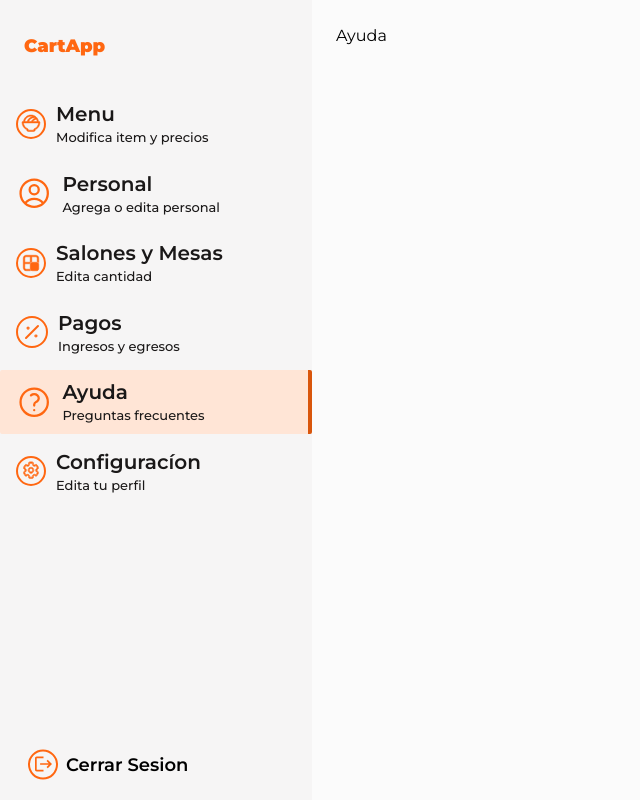
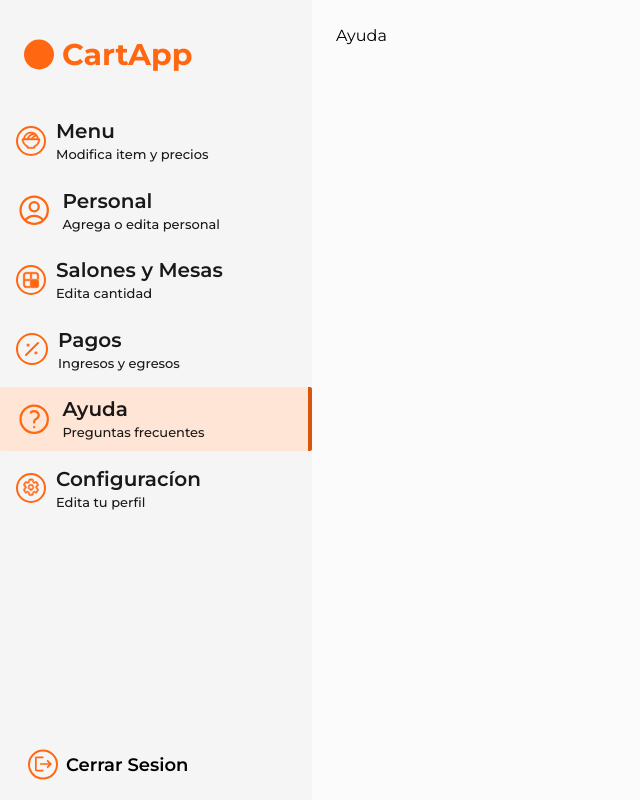
Before and after one commit to No-Country/s12-25-t-java-next, a Next.js app in the folder Frontend/: page /admin/dashboard/help in a window 1280 px wide. Shown: the whole page, without its empty margins (0-640 px from the left). Built offline with nearby package versions, Linux system fonts and the light colour scheme.

Commit message:
add close sidebar outside and style sidebar

```diff
--- a/Frontend/src/app/admin/dashboard/config/page.tsx
+++ b/Frontend/src/app/admin/dashboard/config/page.tsx
@@ -2,7 +2,7 @@ import BreadCrumbs from '@/components/Admin/BreadCrumbs'
 import { Metadata } from 'next'
 
 export const metadata: Metadata = {
-	title: 'Admin Perfil | Alacartaapp',
+	title: 'Admin Perfil ',
 	description: 'Este es el dashboard del administrador para editar su perfil',
 	// other metadata
 }
--- a/Frontend/src/app/admin/dashboard/help/page.tsx
+++ b/Frontend/src/app/admin/dashboard/help/page.tsx
@@ -2,7 +2,7 @@ import BreadCrumbs from '@/components/Admin/BreadCrumbs'
 import { Metadata } from 'next'
 
 export const metadata: Metadata = {
-	title: 'Admin | Alacartaapp',
+	title: 'Admin ayuda',
 	description: 'Este es el dashboard del administrador para ayuda',
 	// other metadata
 }
--- a/Frontend/src/app/admin/dashboard/layout.tsx
+++ b/Frontend/src/app/admin/dashboard/layout.tsx
@@ -5,7 +5,7 @@ import Header from '@/components/Header'
 import Sidebar from '@/components/Admin/Sidebar'
 
 function AdminLayout({ children }: { children: React.ReactNode }) {
-	const [sidebarOpen, setSidebarOpen] = useState(false)
+
 	const [loading, setLoading] = useState<boolean>(true)
 	useEffect(() => {
 		setTimeout(() => setLoading(false), 1000)
--- a/Frontend/src/app/admin/dashboard/menu/page.tsx
+++ b/Frontend/src/app/admin/dashboard/menu/page.tsx
@@ -2,7 +2,7 @@ import { Metadata } from 'next'
 import BreadCrumbs from '../../../../components/Admin/BreadCrumbs/index'
 
 export const metadata: Metadata = {
-	title: 'Admin | Alacartaapp',
+	title: 'Admin Menu',
 	description: 'Este es el dashboard del administrador para el menu',
 	// other metadata
 }
--- a/Frontend/src/app/admin/dashboard/mesas/page.tsx
+++ b/Frontend/src/app/admin/dashboard/mesas/page.tsx
@@ -2,7 +2,7 @@ import BreadCrumbs from '@/components/Admin/BreadCrumbs'
 import { Metadata } from 'next'
 
 export const metadata: Metadata = {
-	title: 'Admin mesas | Alacartaapp',
+	title: 'Admin mesas ',
 	description: 'Este es el dashboard del administrador para las mesas',
 	// other metadata
 }
--- a/Frontend/src/app/admin/dashboard/pay/page.tsx
+++ b/Frontend/src/app/admin/dashboard/pay/page.tsx
@@ -2,7 +2,7 @@ import BreadCrumbs from '@/components/Admin/BreadCrumbs'
 import { Metadata } from 'next'
 
 export const metadata: Metadata = {
-	title: 'Admin | Alacartaapp',
+	title: 'Admin pagos ',
 	description:
 		'Este es el dashboard del administrador para actualizar los pagos',
 	// other metadata
--- a/Frontend/src/components/Admin/BreadCrumbs/index.tsx
+++ b/Frontend/src/components/Admin/BreadCrumbs/index.tsx
@@ -9,7 +9,7 @@ interface Props {
 const BreadCrumbs = ({ title }: Props) => {
   const { setSidebarOpen, sidebarOpen } = useSideBarStore();
   return (
-    <div className="flex justify-between items-end md:hidden">
+    <div className="flex justify-between items-end lg:hidden">
       {/* <!-- Hamburger Toggle BTN --> */}
       <button
         type="button"
--- a/Frontend/src/components/Admin/Sidebar/index.tsx
+++ b/Frontend/src/components/Admin/Sidebar/index.tsx
@@ -10,7 +10,30 @@ import { useSideBarStore } from '@/store/sidebar'
 const Sidebar = () => {
 	const pathname = usePathname()
 	const router = useRouter()
+	const trigger = useRef<HTMLButtonElement>(null);
+	const sidebar = useRef<HTMLDivElement>(null);
 	const { setSidebarOpen, sidebarOpen } = useSideBarStore()
+
+	  // close on click outside
+	  useEffect(() => {
+		const clickHandler = ({ target }: MouseEvent) => {
+		  if (!sidebar.current || !trigger.current) return;
+
+		  if (
+			!sidebarOpen ||
+			sidebar.current.contains(target as Node) ||
+			trigger.current.contains(target as Node)
+		  ) {
+			return;
+		  }
+
+		  setSidebarOpen(false);
+		};
+
+		document.addEventListener('click', clickHandler);
+
+		return () => document.removeEventListener('click', clickHandler);
+	  }, [sidebarOpen, setSidebarOpen]);
 
 	const handleLinkClick = (route: string) => {
 		// Navigate to the "/admin/mesas" route
@@ -22,18 +45,25 @@ const Sidebar = () => {
 
 	return (
 		<aside
+		ref={sidebar}
 			className={`absolute left-0 top-0 z-[99] flex h-screen w-full md:w-[19.5rem] flex-col overflow-y-hidden bg-whiteSidebar duration-300 ease-linear  lg:static lg:translate-x-0 ${
 				sidebarOpen ? 'translate-x-0' : '-translate-x-full'
 			}`}
 		>
 			<div className="flex items-center justify-between gap-2 px-6 py-[2rem] lg:py-6.5">
-				<Link href="/admin/dashboard">
-					<h1 className="text-primary-100 text-lg font-black">CartApp</h1>
+				<Link
+				className='flex '
+				href="/admin/dashboard">
+					<Image alt={'logo'}
+					src={'/icon/admin/logo.svg'}
+					 height={30}
+					 width={30}/>
+					<h1 className="text-primary-100 text-[1.875rem] ml-2 font-bold">CartApp</h1>
 				</Link>
 
 				<button
 					type="button"
-					// ref={trigger}
+					ref={trigger}
 					onClick={() => setSidebarOpen(false)}
 					aria-controls="sidebar"
 					aria-expanded={sidebarOpen}
--- a/Frontend/src/components/Header/index.tsx
+++ b/Frontend/src/components/Header/index.tsx
@@ -6,7 +6,7 @@ const Header = ({sm=false}: Props) => {
   return (
     <header
     className={`${
-      sm? "md:hidden  ":"sticky top-0 z-[1] " } flex  justify-center items-center w-screen h-[6.5rem] bg-primary-100 overflow-hidden`}>
+      sm? "lg:hidden  ":"sticky top-0 z-[1] " } flex  justify-center items-center w-screen h-[6.5rem] bg-primary-100 overflow-hidden`}>
       <h1 className="text-white text-[1.625rem] md:text-xl"> {sm ?"A la CartApp" : "CartApp"} </h1>
     </header>
   )
```
Also changed, not shown: Frontend/public/icon/admin/logo.svg (added).
